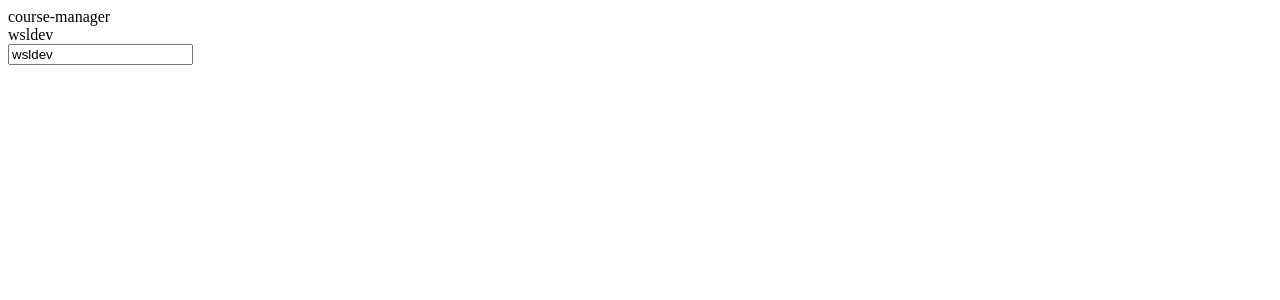
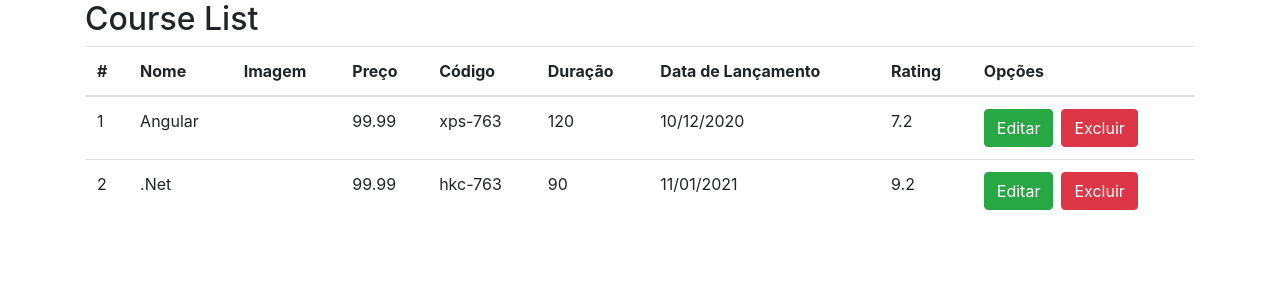
Before and after one commit to wslmacieira/course-manager, an Angular app: page / in a window 1280 px wide. Shown: the top 300 px of the page. Built offline with nearby package versions, Linux system fonts and the light colour scheme.

Commit message:
cria CourseListComponent

```diff
--- a/package.json
+++ b/package.json
@@ -19,6 +19,7 @@
     "@angular/platform-browser": "~10.1.5",
     "@angular/platform-browser-dynamic": "~10.1.5",
     "@angular/router": "~10.1.5",
+    "bootstrap": "^4.5.3",
     "rxjs": "~6.6.0",
     "tslib": "^2.0.0",
     "zone.js": "~0.10.2"
--- a/src/app/app.component.html
+++ b/src/app/app.component.html
@@ -1,5 +1,3 @@
-{{ title }}
-<br>
-{{ name }}
-<br>
-<input [(ngModel)]="name" name="name" >
+<div class="container">
+  <app-course-list></app-course-list>
+</div>
--- a/src/app/app.module.ts
+++ b/src/app/app.module.ts
@@ -3,11 +3,13 @@ import { NgModule } from '@angular/core';
 import { FormsModule } from '@angular/forms';
 
 import { AppComponent } from './app.component';
+import { CourseListComponent } from './courses/course-list.component';
 
 @NgModule({
   declarations: [
-    AppComponent
-  ],
+    AppComponent,
+    CourseListComponent
+   ],
   imports: [
     BrowserModule,
     FormsModule
--- /dev/null
+++ b/src/app/courses/course-list.component.html
@@ -0,0 +1,33 @@
+<h2>Course List</h2>
+
+<table class="table striped">
+  <thead>
+    <tr>
+      <th>#</th>
+      <th>Nome</th>
+      <th>Imagem</th>
+      <th>Preço</th>
+      <th>Código</th>
+      <th>Duração</th>
+      <th>Data de Lançamento</th>
+      <th>Rating</th>
+      <th>Opções</th>
+    </tr>
+  </thead>
+  <tbody>
+    <tr *ngFor="let course of courses">
+      <td>{{course.id}}</td>
+      <td>{{course.name}}</td>
+      <td>{{course.imageUrl}}</td>
+      <td>{{course.price}}</td>
+      <td>{{course.code}}</td>
+      <td>{{course.duration}}</td>
+      <td>{{course.releaseDate}}</td>
+      <td>{{course.rating}}</td>
+      <td>
+        <button class="btn btn-success mr-2">Editar</button>
+        <button class="btn btn-danger">Excluir</button>
+      </td>
+    </tr>
+  </tbody>
+</table>
--- /dev/null
+++ b/src/app/courses/course-list.component.ts
@@ -0,0 +1,37 @@
+import { Component, OnInit } from '@angular/core';
+import { Course } from './course';
+
+@Component({
+  selector: 'app-course-list',
+  templateUrl: './course-list.component.html'
+})
+export class CourseListComponent implements OnInit {
+
+  courses: Course[] = [];
+
+  ngOnInit(): void {
+    this.courses = [
+      {
+        id: 1,
+        name: 'Angular',
+        imageUrl: '',
+        price: 99.99,
+        code: 'xps-763',
+        duration: 120,
+        rating: 7.2,
+        releaseDate: '10/12/2020'
+      },
+      {
+        id: 2,
+        name: '.Net',
+        imageUrl: '',
+        price: 99.99,
+        code: 'hkc-763',
+        duration: 90,
+        rating: 9.2,
+        releaseDate: '11/01/2021'
+      }
+    ];
+  }
+
+}
--- /dev/null
+++ b/src/app/courses/course.ts
@@ -0,0 +1,10 @@
+export class Course {
+  id: number;
+  name: string;
+  imageUrl: string;
+  price: number;
+  code: string;
+  duration: number;
+  rating: number;
+  releaseDate: string;
+}
--- a/src/styles.css
+++ b/src/styles.css
@@ -1 +1,2 @@
 /* You can add global styles to this file, and also import other style files */
+@import "../node_modules/bootstrap/dist/css/bootstrap.min.css";
```
Also changed, not shown: 1 other file (tests, documents, lock files or other folders).
